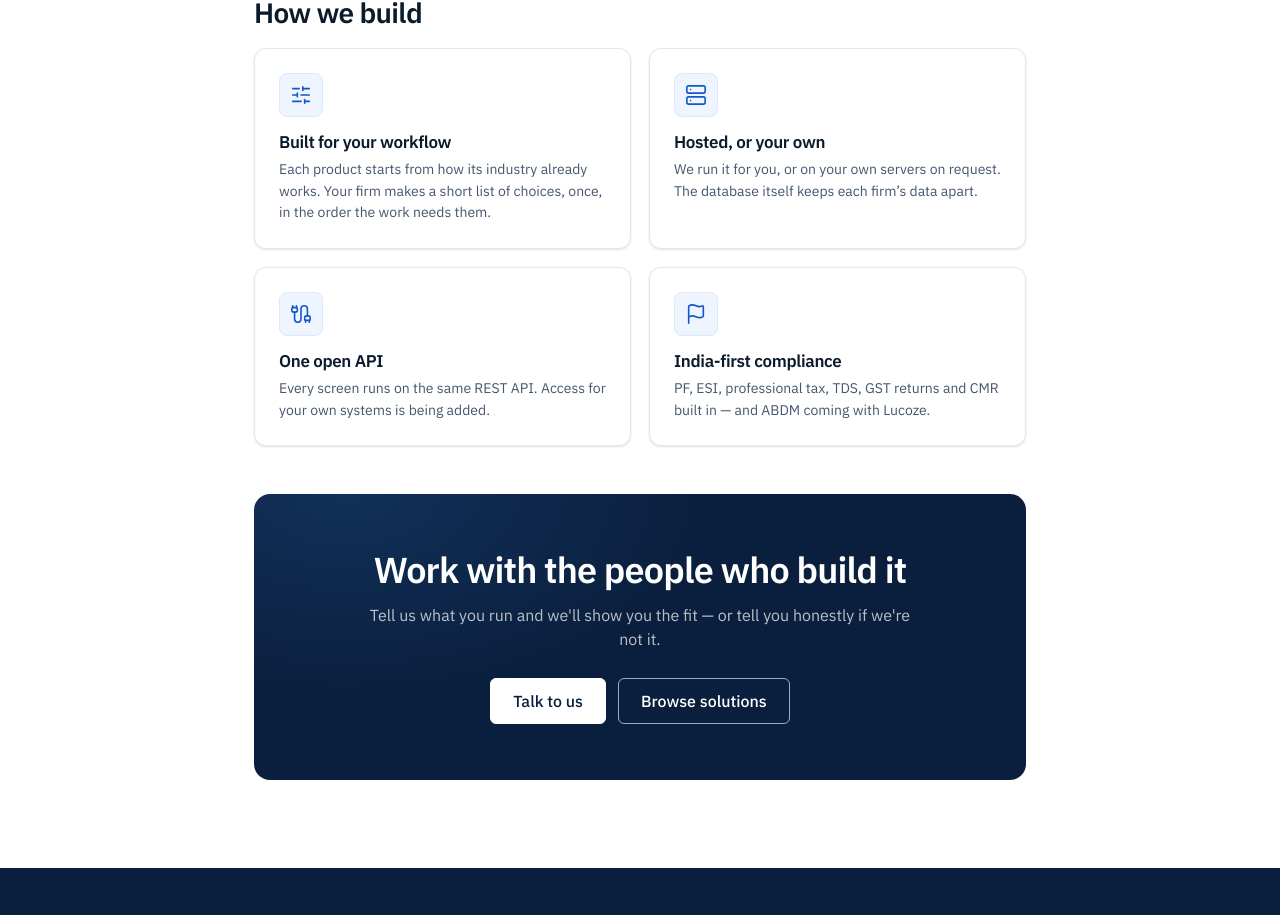
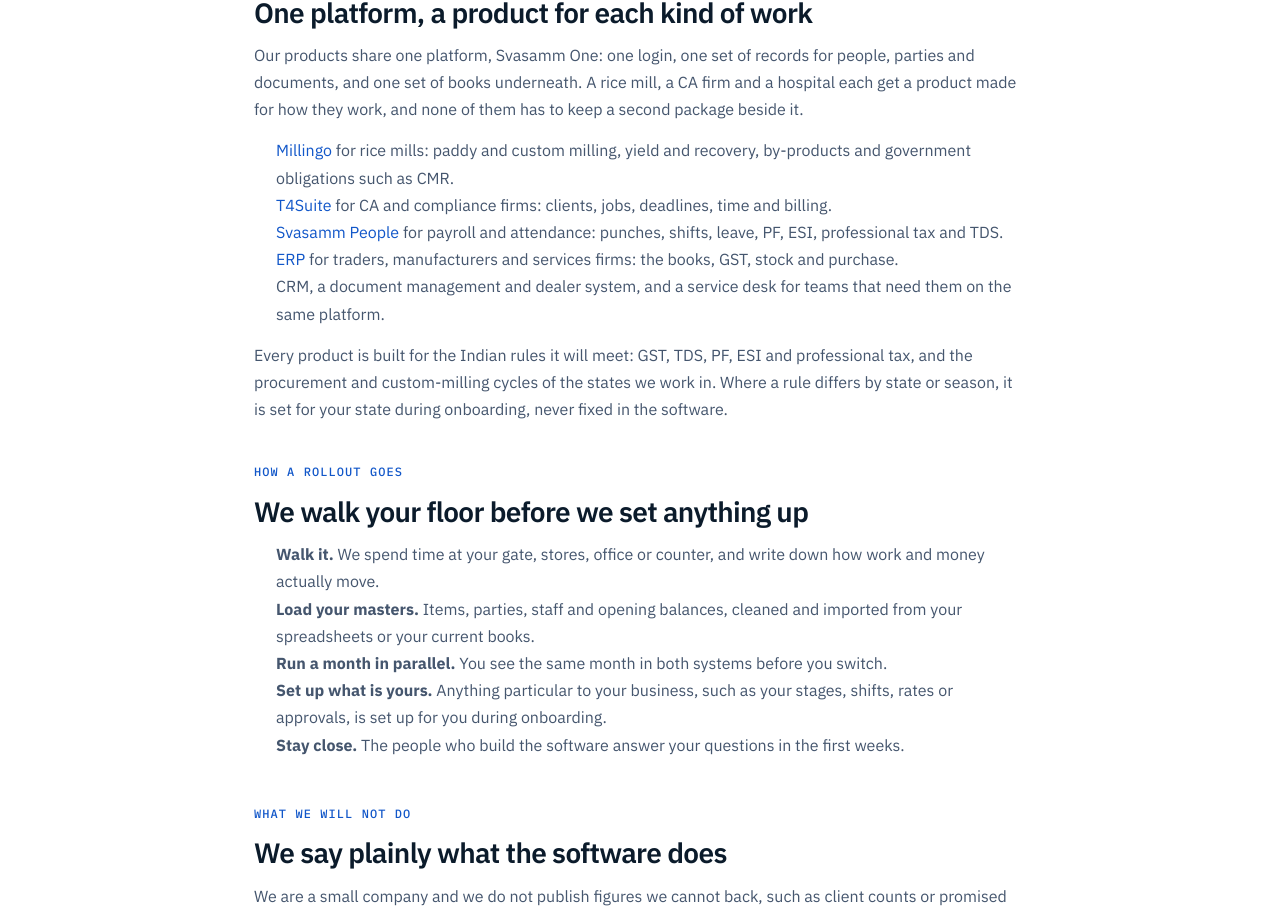
Before and after one commit to svasamm-research/svasamm-site, a Next.js app: page /pages/about.html in a window 1280 px wide. Shown: the part 912-1827 px from the top of the page. Built offline with nearby package versions, Linux system fonts and the light colour scheme; no server answers.

Commit message:
content(company): about and solutions pages say what is built, how a rollout goes and which product fits

```diff
--- a/components/AboutPage.tsx
+++ b/components/AboutPage.tsx
@@ -5,6 +5,10 @@ import { WHYS } from "@/lib/home";
 
 const CONTACT = toRoute("Contact.dc.html");
 const SOLUTIONS = toRoute("Solutions.dc.html");
+const MILLINGO = toRoute("Millingo.dc.html");
+const PEOPLE = toRoute("HRMS.dc.html");
+const ERP = toRoute("ERP.dc.html");
+const T4SUITE = "https://t4suite.com";
 
 // The same four statements as the home page's "Why Svasamm" — one source, lib/home.ts.
 const VALUES = WHYS;
@@ -34,6 +38,50 @@ export default function AboutPage() {
           <p style={{ fontSize: 18, lineHeight: 1.7, color: "var(--sv-ink-2)", margin: "0 0 16px" }}>Svasamm Research Pvt Ltd is a software company based in Nabagram, Konnagar, in Hooghly, West Bengal. We build vertical ERPs and business platforms for Indian operations — systems that carry an industry&apos;s workflow, terminology and compliance inside them, instead of generic tools that have to be bent to fit.</p>
           <p style={{ fontSize: 16, lineHeight: 1.7, color: "var(--sv-ink-2)", margin: "0 0 14px" }}>Founded in April 2024 by Mithun K. Singh, Svasamm grew out of close work with businesses whose real processes never fit off-the-shelf software — rice mills running government custom-milling cycles, hospitals and clinics, and manufacturers selling through distributor networks. That is why our flagship products are vertical: <Link href={toRoute("Millingo.dc.html")} className="pp-link" style={{ color: "var(--sv-brand)" }}>Millingo</Link> for rice mills, <a href="https://lucoze.com" target="_blank" rel="noopener" className="pp-link" style={{ color: "var(--sv-brand)" }}>Lucoze</a> for healthcare, and a <Link href={toRoute("DMS.dc.html")} className="pp-link" style={{ color: "var(--sv-brand)" }}>distributor management system</Link> for OEM channels — alongside the platform modules every operation needs: Svasamm People for HR and payroll, ERP, CRM and service desk.</p>
           <p style={{ fontSize: 16, lineHeight: 1.7, color: "var(--sv-ink-2)", margin: "0 0 8px" }}>Being rooted in West Bengal means we understand state-specific procurement and compliance first-hand — from e-Paddy and CMR obligations across the eastern belt to Indian GST — and we deploy pan-India and for global teams, on our infrastructure or yours.</p>
+        </div>
+      </section>
+
+      <section style={{ padding: "24px 0 8px" }}>
+        <div className="sv-wrap" style={{ maxWidth: 820 }}>
+          <div className="sv-eyebrow">What we build</div>
+          <h2 style={{ fontSize: 28, margin: "0 0 14px" }}>One platform, a product for each kind of work</h2>
+          <p style={{ fontSize: 16, lineHeight: 1.7, color: "var(--sv-ink-2)", margin: "0 0 14px" }}>
+            Our products share one platform, Svasamm One: one login, one set of records for people, parties and documents, and one set of books underneath. A rice mill, a CA firm and a hospital each get a product made for how they work, and none of them has to keep a second package beside it.
+          </p>
+          <ul style={{ fontSize: 16, lineHeight: 1.7, color: "var(--sv-ink-2)", margin: "0 0 14px", paddingLeft: 22 }}>
+            <li><Link href={MILLINGO}>Millingo</Link> for rice mills: paddy and custom milling, yield and recovery, by-products and government obligations such as CMR.</li>
+            <li><a href={T4SUITE}>T4Suite</a> for CA and compliance firms: clients, jobs, deadlines, time and billing.</li>
+            <li><Link href={PEOPLE}>Svasamm People</Link> for payroll and attendance: punches, shifts, leave, PF, ESI, professional tax and TDS.</li>
+            <li><Link href={ERP}>ERP</Link> for traders, manufacturers and services firms: the books, GST, stock and purchase.</li>
+            <li>CRM, a document management and dealer system, and a service desk for teams that need them on the same platform.</li>
+          </ul>
+          <p style={{ fontSize: 16, lineHeight: 1.7, color: "var(--sv-ink-2)", margin: "0 0 8px" }}>
+            Every product is built for the Indian rules it will meet: GST, TDS, PF, ESI and professional tax, and the procurement and custom-milling cycles of the states we work in. Where a rule differs by state or season, it is set for your state during onboarding, never fixed in the software.
+          </p>
+        </div>
+      </section>
+
+      <section style={{ padding: "24px 0 8px" }}>
+        <div className="sv-wrap" style={{ maxWidth: 820 }}>
+          <div className="sv-eyebrow">How a rollout goes</div>
+          <h2 style={{ fontSize: 28, margin: "0 0 14px" }}>We walk your floor before we set anything up</h2>
+          <ol style={{ fontSize: 16, lineHeight: 1.7, color: "var(--sv-ink-2)", margin: "0 0 14px", paddingLeft: 22 }}>
+            <li><strong>Walk it.</strong> We spend time at your gate, stores, office or counter, and write down how work and money actually move.</li>
+            <li><strong>Load your masters.</strong> Items, parties, staff and opening balances, cleaned and imported from your spreadsheets or your current books.</li>
+            <li><strong>Run a month in parallel.</strong> You see the same month in both systems before you switch.</li>
+            <li><strong>Set up what is yours.</strong> Anything particular to your business, such as your stages, shifts, rates or approvals, is set up for you during onboarding.</li>
+            <li><strong>Stay close.</strong> The people who build the software answer your questions in the first weeks.</li>
+          </ol>
+        </div>
+      </section>
+
+      <section style={{ padding: "24px 0 8px" }}>
+        <div className="sv-wrap" style={{ maxWidth: 820 }}>
+          <div className="sv-eyebrow">What we will not do</div>
+          <h2 style={{ fontSize: 28, margin: "0 0 14px" }}>We say plainly what the software does</h2>
+          <p style={{ fontSize: 16, lineHeight: 1.7, color: "var(--sv-ink-2)", margin: "0 0 8px" }}>
+            We are a small company and we do not publish figures we cannot back, such as client counts or promised savings. A feature is described as working only when it works. Our pricing for T4Suite is on the <Link href="/pricing">pricing page</Link>; for other products we quote after we have seen what you run. Our <Link href="/privacy">privacy policy</Link>, <Link href="/terms">terms</Link> and <Link href="/refund-policy">refund policy</Link> say what happens to your data and your money in plain words.
+          </p>
         </div>
       </section>
 
--- a/components/SolutionsPage.tsx
+++ b/components/SolutionsPage.tsx
@@ -316,6 +316,35 @@ export default function SolutionsPage() {
       </section>
 
       {/* CTA — navy deep field */}
+      <section style={{ padding: "8px 0 40px" }}>
+        <div className="sv-wrap" style={{ maxWidth: 980 }}>
+          <div className="sv-eyebrow">Which one fits</div>
+          <h2 style={{ fontSize: 28, margin: "0 0 12px" }}>Start from what you run</h2>
+          <p style={{ fontSize: 16, lineHeight: 1.7, color: "var(--sv-ink-2)", margin: "0 0 18px", maxWidth: 760 }}>
+            All of our products share one platform, so you can begin with the one that hurts most and add the others later without moving your data.
+          </p>
+          <div style={{ overflowX: "auto" }}>
+            <table className="sv-table">
+              <thead>
+                <tr><th>If you run…</th><th>Start with</th><th>Add later</th></tr>
+              </thead>
+              <tbody>
+                <tr><td>A rice mill with custom milling</td><td>Millingo</td><td>Svasamm People for payroll and attendance; the books</td></tr>
+                <tr><td>A CA or compliance firm</td><td>T4Suite</td><td>Svasamm People for the firm&apos;s own staff</td></tr>
+                <tr><td>A factory or plant</td><td>ERP for purchase, stores and the books</td><td>Svasamm People for shifts, overtime and contract labour</td></tr>
+                <tr><td>A trading or distribution business</td><td>ERP for stock, billing and receivables</td><td>A dealer system, if you sell through dealers</td></tr>
+                <tr><td>A services or project firm</td><td>ERP for invoicing, receivables and cost by team</td><td>CRM for the sales pipeline; a service desk for support</td></tr>
+                <tr><td>A hospital or clinic</td><td>Lucoze for the hospital; Svasamm People for staff</td><td>The books for the hospital&apos;s accounts</td></tr>
+                <tr><td>A retail chain</td><td>Svasamm People for stores and payroll</td><td>ERP for stock and billing</td></tr>
+              </tbody>
+            </table>
+          </div>
+          <p style={{ fontSize: 15, lineHeight: 1.7, color: "var(--sv-ink-3)", margin: "16px 0 0", maxWidth: 760 }}>
+            Anything particular to your business, such as your stages, shifts, rates or approvals, is set up for you during onboarding. Not sure where to start? <Link href={CONTACT}>Tell us what you run</Link> and we will say honestly whether we fit.
+          </p>
+        </div>
+      </section>
+
       <section style={{ padding: "8px 0 88px" }}>
         <div className="sv-wrap">
           <div
```
